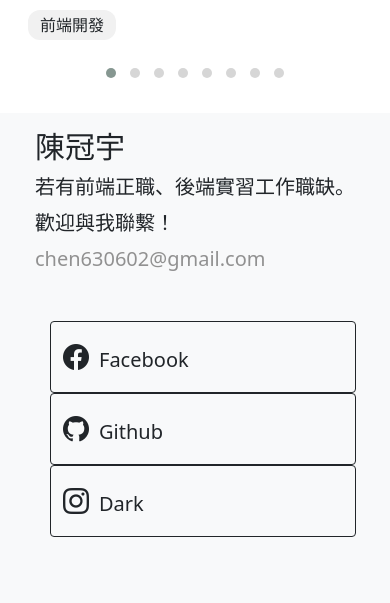
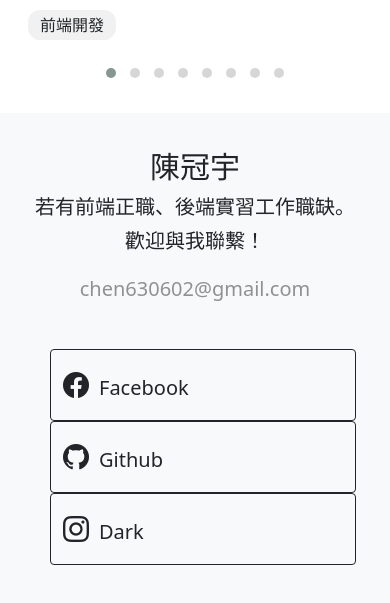
Before and after one commit to chenyu-0721/resume1.github.io, a website with bundled scripts: page index.html in a window 390 px wide. Shown: the part 5674-6277 px from the top of the page. Built offline with nearby package versions, Linux system fonts and the light colour scheme.

Commit message:
Update style.css

```diff
--- a/style.css
+++ b/style.css
@@ -378,6 +378,23 @@ a {
   /* * footer  */
   .footer-nav {
     flex-direction: column;
+    align-items: center;
+  }
+
+  .footer-title,
+  .footer-content{
+    display: flex;
+    flex-direction: column;
+    align-items: center;
+  }
+
+  .footer-title{
+    padding-top:20px;
+  }
+
+
+  .footer-content{
+    padding-top:10px
   }
 
 }
```
